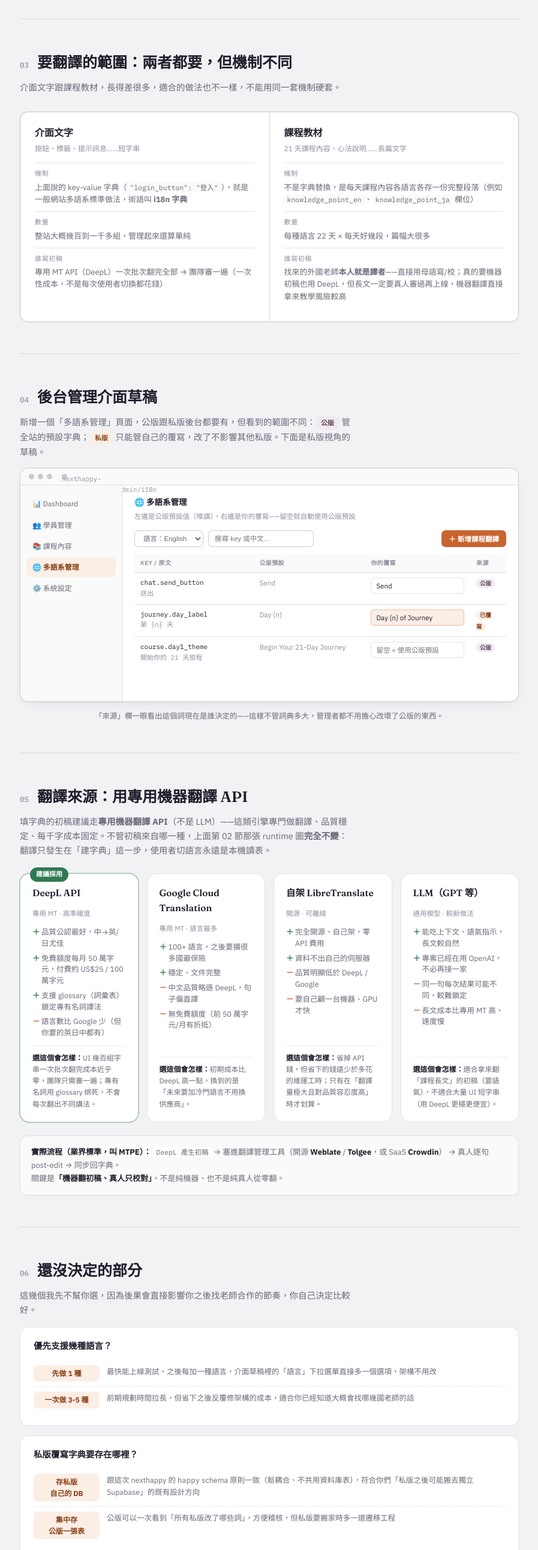
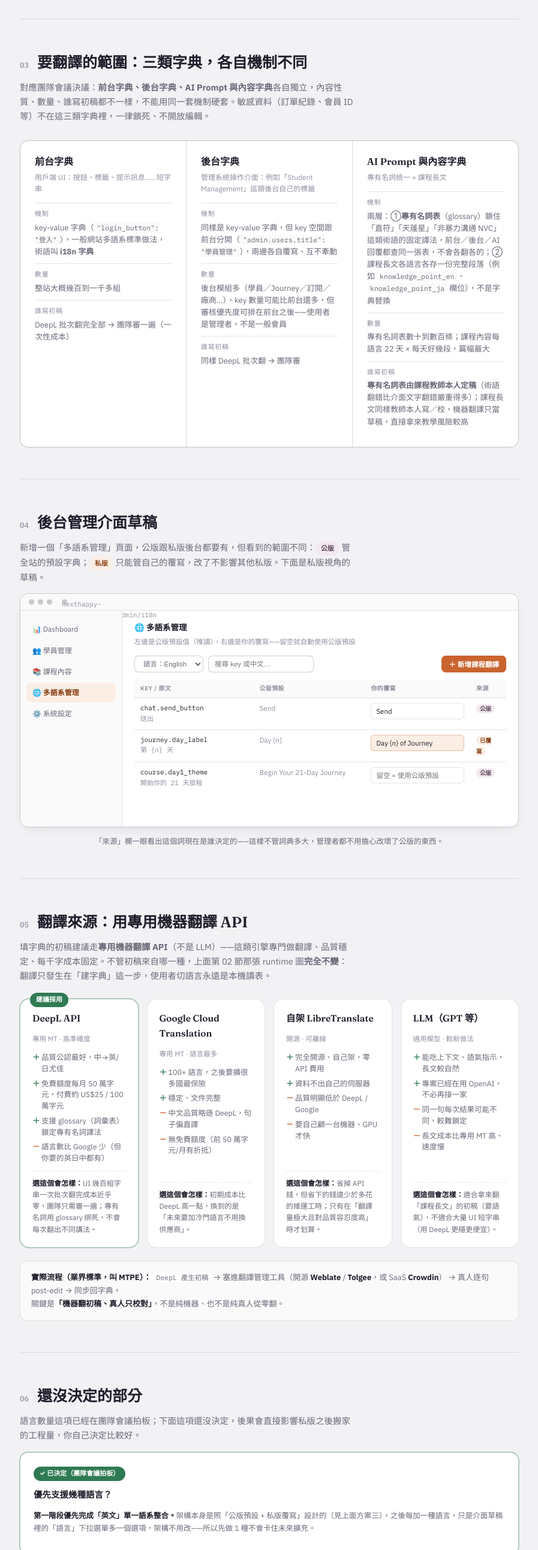
Before and after one commit to jayee123/PRJ_HTML_PLAN, a plain HTML site: page i18n-plan.html in a window 1280 px wide. Shown: the part 1600-4184 px from the top of the page at 60% size, without its empty margins (191-1088 px from the left). Drawn offline with Linux system fonts and the light colour scheme.

Commit message:
併入團隊會議決議：拆帳範圍、語系數量、三類字典
Co-Authored-By: Claude Sonnet 5 <noreply@anthropic.com>

```diff
--- a/i18n-plan.html
+++ b/i18n-plan.html
@@ -91,7 +91,8 @@
   figcaption{margin-top:12px;font-size:12.5px;color:var(--muted);text-align:center;line-height:1.5;}
   figcaption b{color:var(--ink);font-weight:600;}
 
-  .scope-grid{display:grid;grid-template-columns:1fr 1fr;gap:1px;background:var(--line);border:1px solid var(--line);border-radius:14px;overflow:hidden;margin-top:28px;}
+  .scope-grid{display:grid;grid-template-columns:repeat(3,1fr);gap:1px;background:var(--line);border:1px solid var(--line);border-radius:14px;overflow:hidden;margin-top:28px;}
+  @media (max-width:880px){.scope-grid{grid-template-columns:1fr 1fr;}}
   .scope-col{background:var(--surface);padding:22px 24px;}
   .scope-col h3{font-size:16px;margin-bottom:3px;}
   .scope-col .sub{font-size:12px;color:var(--faint);margin-bottom:14px;}
@@ -128,6 +129,10 @@
 
   .decision{border:1px solid var(--line);border-radius:14px;padding:20px 22px;margin-top:16px;background:var(--surface);}
   .decision h3{font-size:14.5px;margin-bottom:12px;}
+  .decision.decided{border-color:var(--ok-line);box-shadow:0 0 0 1px var(--ok-line);}
+  .decided-tag{display:inline-flex;align-items:center;gap:5px;background:var(--ok);color:#fff;font-size:11px;font-weight:700;padding:3px 10px;border-radius:99px;margin-bottom:12px;}
+  .decided-note{font-size:12.5px;color:var(--muted);line-height:1.65;}
+  .decided-note b{color:var(--ink);}
   .branch-row{display:grid;grid-template-columns:110px 1fr;gap:12px;padding:8px 0;border-top:1px dashed var(--line);align-items:start;}
   .branch-row:first-of-type{border-top:none;}
   .branch-row .opt{font-size:12px;font-weight:700;color:var(--happy-ink);background:var(--happy-soft);border-radius:7px;padding:4px 9px;text-align:center;height:fit-content;}
@@ -256,23 +261,30 @@
   </section>
 
   <section id="scope">
-    <div class="sec-head"><span class="sec-num">03</span><h2>要翻譯的範圍：兩者都要，但機制不同</h2></div>
-    <p class="sec-dek">介面文字跟課程教材，長得差很多，適合的做法也不一樣，不能用同一套機制硬套。</p>
+    <div class="sec-head"><span class="sec-num">03</span><h2>要翻譯的範圍：三類字典，各自機制不同</h2></div>
+    <p class="sec-dek">對應團隊會議決議：<b>前台字典、後台字典、AI Prompt 與內容字典</b>各自獨立，內容性質、數量、誰寫初稿都不一樣，不能用同一套機制硬套。敏感資料（訂單紀錄、會員 ID 等）不在這三類字典裡，一律鎖死、不開放編輯。</p>
 
     <div class="scope-grid">
       <div class="scope-col">
-        <h3>介面文字</h3>
-        <div class="sub">按鈕、標籤、提示訊息……短字串</div>
-        <div class="scope-field"><div class="k">機制</div><div class="v">上面說的 key-value 字典（<code>"login_button": "登入"</code>），就是一般網站多語系標準做法，術語叫 <b>i18n 字典</b></div></div>
-        <div class="scope-field"><div class="k">數量</div><div class="v">整站大概幾百到一千多組，管理起來還算單純</div></div>
-        <div class="scope-field"><div class="k">誰寫初稿</div><div class="v">專用 MT API（DeepL）一次批次翻完全部 → 團隊審一遍（一次性成本，不是每次使用者切換都花錢）</div></div>
+        <h3>前台字典</h3>
+        <div class="sub">用戶端 UI：按鈕、標籤、提示訊息……短字串</div>
+        <div class="scope-field"><div class="k">機制</div><div class="v">key-value 字典（<code>"login_button": "登入"</code>），一般網站多語系標準做法，術語叫 <b>i18n 字典</b></div></div>
+        <div class="scope-field"><div class="k">數量</div><div class="v">整站大概幾百到一千多組</div></div>
+        <div class="scope-field"><div class="k">誰寫初稿</div><div class="v">DeepL 批次翻完全部 → 團隊審一遍（一次性成本）</div></div>
       </div>
       <div class="scope-col">
-        <h3>課程教材</h3>
-        <div class="sub">21 天課程內容、心法說明……長篇文字</div>
-        <div class="scope-field"><div class="k">機制</div><div class="v">不是字典替換，是每天課程內容各語言各存一份完整段落（例如 <code>knowledge_point_en</code>、<code>knowledge_point_ja</code> 欄位）</div></div>
-        <div class="scope-field"><div class="k">數量</div><div class="v">每種語言 22 天 × 每天好幾段，篇幅大很多</div></div>
-        <div class="scope-field"><div class="k">誰寫初稿</div><div class="v">找來的外國老師<b>本人就是譯者</b>——直接用母語寫/校；真的要機器初稿也用 DeepL，但長文一定要真人審過再上線，機器翻譯直接拿來教學風險較高</div></div>
+        <h3>後台字典</h3>
+        <div class="sub">管理系統操作介面：例如「Student Management」這類後台自己的標籤</div>
+        <div class="scope-field"><div class="k">機制</div><div class="v">同樣是 key-value 字典，但 key 空間跟前台分開（<code>"admin.users.title": "學員管理"</code>），兩邊各自覆寫、互不牽動</div></div>
+        <div class="scope-field"><div class="k">數量</div><div class="v">後台模組多（學員／Journey／訂閱／廠商…），key 數量可能比前台還多，但審核優先度可排在前台之後——使用者是管理者，不是一般會員</div></div>
+        <div class="scope-field"><div class="k">誰寫初稿</div><div class="v">同樣 DeepL 批次翻 → 團隊審</div></div>
+      </div>
+      <div class="scope-col">
+        <h3>AI Prompt 與內容字典</h3>
+        <div class="sub">專有名詞統一 + 課程長文</div>
+        <div class="scope-field"><div class="k">機制</div><div class="v">兩層：①<b>專有名詞表</b>（glossary）鎖住「直符」「天蓬星」「非暴力溝通 NVC」這類術語的固定譯法，前台／後台／AI 回覆都查同一張表，不會各翻各的；②課程長文各語言各存一份完整段落（例如 <code>knowledge_point_en</code>、<code>knowledge_point_ja</code> 欄位），不是字典替換</div></div>
+        <div class="scope-field"><div class="k">數量</div><div class="v">專有名詞表數十到數百條；課程內容每語言 22 天 × 每天好幾段，篇幅最大</div></div>
+        <div class="scope-field"><div class="k">誰寫初稿</div><div class="v"><b>專有名詞表由課程教師本人定稿</b>（術語翻錯比介面文字翻錯嚴重得多）；課程長文同樣教師本人寫／校，機器翻譯只當草稿，直接拿來教學風險較高</div></div>
       </div>
     </div>
   </section>
@@ -395,12 +407,12 @@
 
   <section id="open">
     <div class="sec-head"><span class="sec-num">06</span><h2>還沒決定的部分</h2></div>
-    <p class="sec-dek">這幾個我先不幫你選，因為後果會直接影響你之後找老師合作的節奏，你自己決定比較好。</p>
+    <p class="sec-dek">語言數量這項已經在團隊會議拍板；下面這項還沒決定，後果會直接影響私版之後搬家的工程量，你自己決定比較好。</p>
 
-    <div class="decision">
+    <div class="decision decided">
+      <span class="decided-tag">✓ 已決定（團隊會議拍板）</span>
       <h3>優先支援幾種語言？</h3>
-      <div class="branch-row"><div class="opt">先做 1 種</div><div class="out">最快能上線測試，之後每加一種語言，介面草稿裡的「語言」下拉選單直接多一個選項，架構不用改</div></div>
-      <div class="branch-row"><div class="opt">一次做 3-5 種</div><div class="out">前期規劃時間拉長，但省下之後反覆修架構的成本，適合你已經知道大概會找哪幾國老師的話</div></div>
+      <p class="decided-note"><b>第一階段優先完成「英文」單一語系整合。</b>架構本身是照「公版預設 + 私版覆寫」設計的（見上面方案三），之後每加一種語言，只是介面草稿裡的「語言」下拉選單多一個選項，架構不用改——所以先做 1 種不會卡住未來擴充。</p>
     </div>
 
     <div class="decision">
@@ -412,8 +424,8 @@
 
   <footer>
     <p>
-      本文件為功能提案、非最終規格。架構決策（方案三、i18n 字典 + 課程內容多欄位）與翻譯來源建議（DeepL API 初稿 + 真人校對）已依需求推導，
-      剩下兩項「還沒決定的部分」需要管理者確認後才會繼續往下規劃時程與開發任務拆解。
+      本文件為功能提案、非最終規格。架構決策（方案三、i18n 字典 + 課程內容多欄位）、翻譯來源建議（DeepL API 初稿 + 真人校對）與語言數量（第一階段僅英文）已依團隊會議決議推導，
+      剩下「私版覆寫字典存放位置」這項需要管理者確認後才會繼續往下規劃時程與開發任務拆解。
     </p>
   </footer>
 </div>
```
Also changed, not shown: vendor-plan.html (+18 -9 lines).
